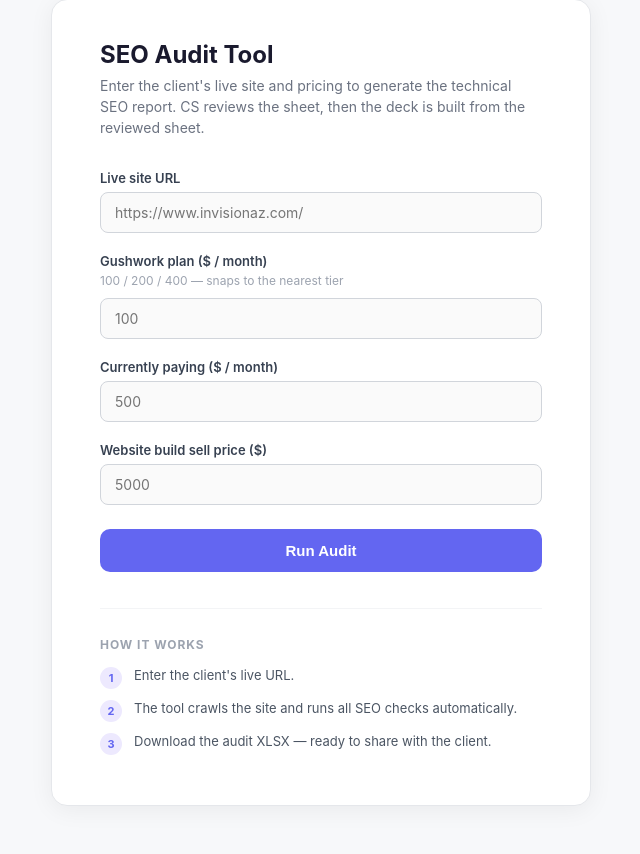
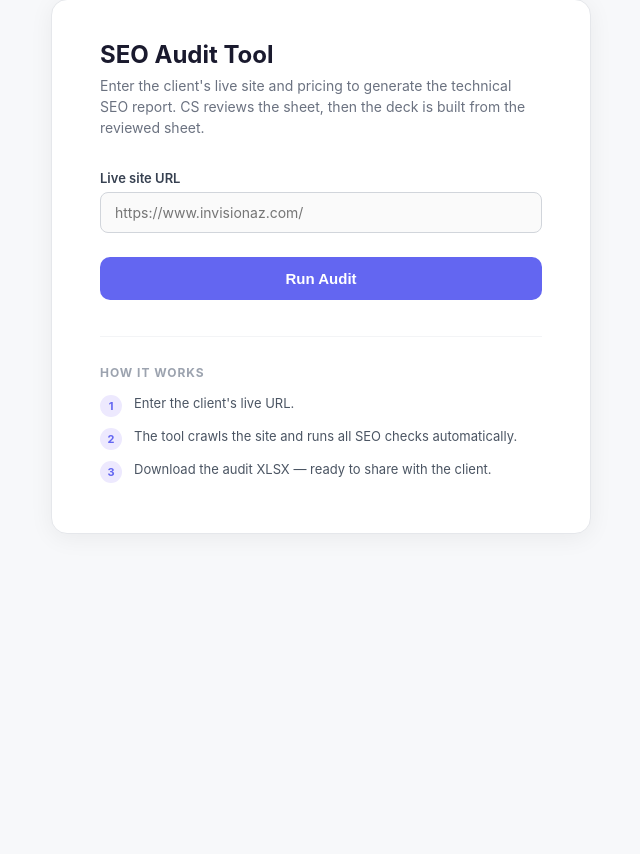
Before and after one commit to shavigoyal-hub/website-audit-tool, a Flask app: page / in a window 1280 px wide. Shown: the part 97-951 px from the top of the page, without its empty margins (319-959 px from the left). After the commit the page ends 631 px from the top, so only its background shows below. Run offline with Flask 3, Linux system fonts and the light colour scheme.

Commit message:
ui: remove plan/spend/sell inputs from run form (moved to sheet Meta tab)

```diff
--- a/templates/index.html
+++ b/templates/index.html
@@ -112,16 +112,6 @@
     <form id="auditForm">
       <label for="live_url">Live site URL</label>
       <input type="url" id="live_url" name="live_url" placeholder="https://www.invisionaz.com/" required />
-
-      <label for="plan">Gushwork plan ($ / month)</label>
-      <p class="hint">100 / 200 / 400 — snaps to the nearest tier</p>
-      <input type="number" id="plan" name="plan" placeholder="100" min="1" />
-
-      <label for="current_spend">Currently paying ($ / month)</label>
-      <input type="number" id="current_spend" name="current_spend" placeholder="500" min="0" />
-
-      <label for="sell_price">Website build sell price ($)</label>
-      <input type="number" id="sell_price" name="sell_price" placeholder="5000" min="0" />
 
       <button type="submit" id="submitBtn">
         <span id="btnText">Run Audit</span>
```
